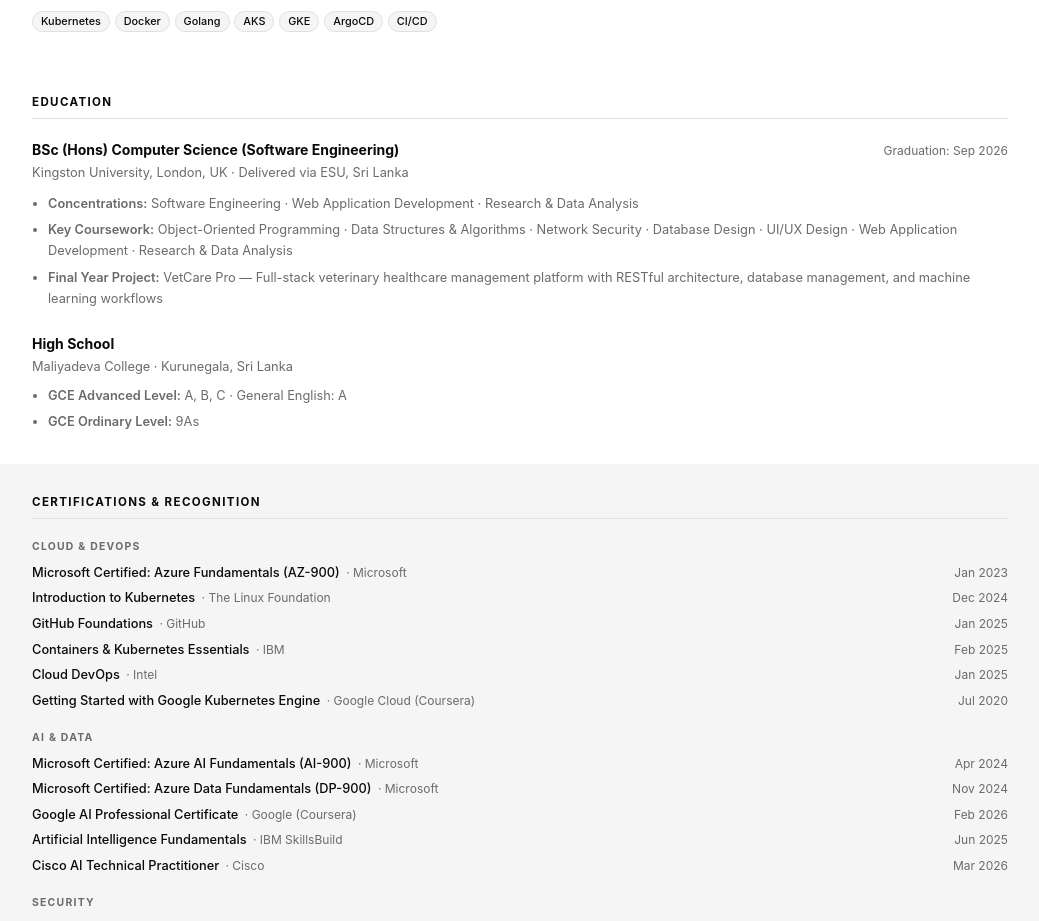
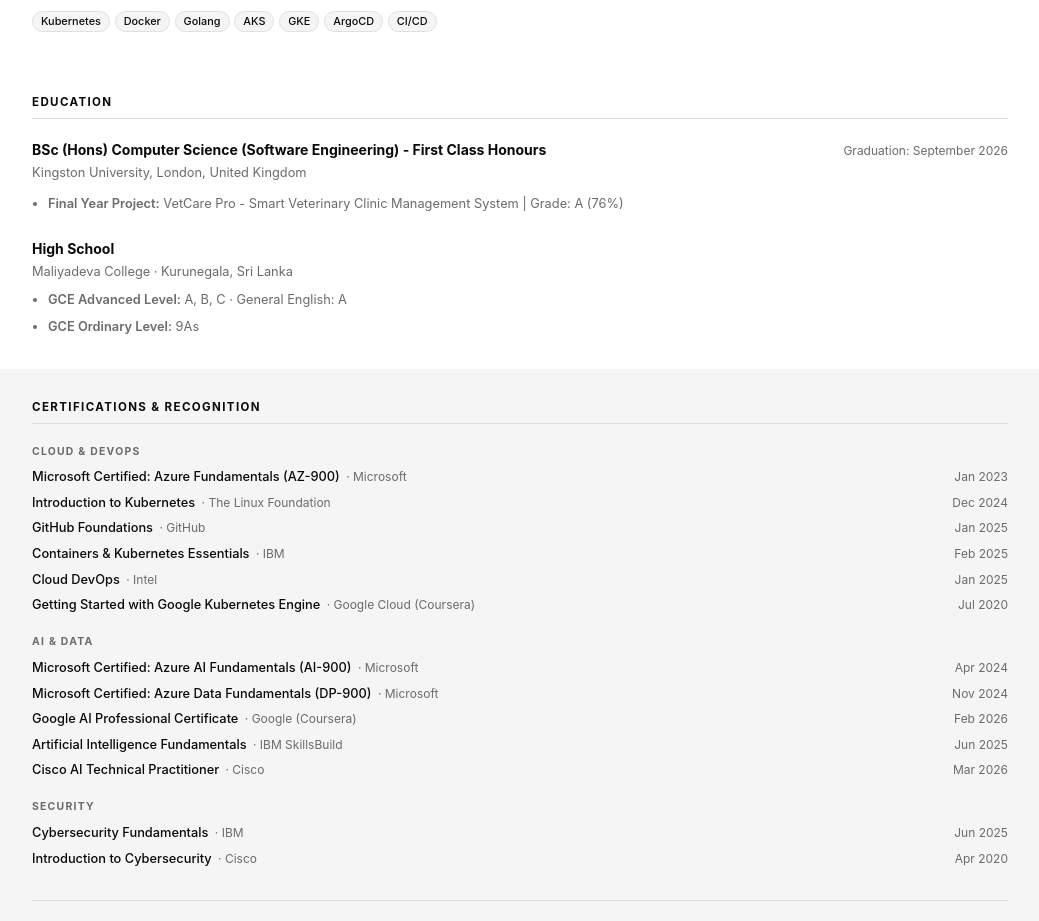
Before and after one commit to kalharatennakoon/kalharatennakoon.github.io, a React (Vite) app: page / in a window 1280 px wide. Shown: the part 2780-3701 px from the top of the page, without its empty margins (120-1159 px from the left). Built offline with nearby package versions, Linux system fonts and the light colour scheme; a web font is replaced by a local one.

Commit message:
Update resume and education details

```diff
--- a/src/components/Education.tsx
+++ b/src/components/Education.tsx
@@ -11,19 +11,13 @@
           {/* Kingston University */}
           <div>
             <div style={{ display: 'flex', justifyContent: 'space-between', alignItems: 'baseline', flexWrap: 'wrap', gap: '0.25rem', marginBottom: '0.2rem' }}>
-              <span style={{ fontSize: '0.875rem', fontWeight: 700, color: 'var(--text-primary)' }}>BSc (Hons) Computer Science (Software Engineering)</span>
-              <span style={{ fontSize: '0.75rem', color: 'var(--text-secondary)', whiteSpace: 'nowrap' }}>Graduation: Sep 2026</span>
+              <span style={{ fontSize: '0.875rem', fontWeight: 700, color: 'var(--text-primary)' }}>BSc (Hons) Computer Science (Software Engineering) - First Class Honours</span>
+              <span style={{ fontSize: '0.75rem', color: 'var(--text-secondary)', whiteSpace: 'nowrap' }}>Graduation: September 2026</span>
             </div>
-            <p style={{ fontSize: '0.8rem', color: 'var(--text-secondary)', margin: '0 0 0.625rem' }}>Kingston University, London, UK · Delivered via ESU, Sri Lanka</p>
+            <p style={{ fontSize: '0.8rem', color: 'var(--text-secondary)', margin: '0 0 0.625rem' }}>Kingston University, London, United Kingdom</p>
             <ul style={{ margin: 0, padding: '0 0 0 1rem', display: 'flex', flexDirection: 'column', gap: '0.35rem', listStyleType: 'disc' }}>
               <li style={{ fontSize: '0.8rem', color: 'var(--text-secondary)', lineHeight: 1.65 }}>
-                <span style={{ fontWeight: 600 }}>Concentrations:</span> Software Engineering · Web Application Development · Research & Data Analysis
-              </li>
-              <li style={{ fontSize: '0.8rem', color: 'var(--text-secondary)', lineHeight: 1.65 }}>
-                <span style={{ fontWeight: 600 }}>Key Coursework:</span> Object-Oriented Programming · Data Structures & Algorithms · Network Security · Database Design · UI/UX Design · Web Application Development · Research & Data Analysis
-              </li>
-              <li style={{ fontSize: '0.8rem', color: 'var(--text-secondary)', lineHeight: 1.65 }}>
-                <span style={{ fontWeight: 600 }}>Final Year Project:</span> VetCare Pro — Full-stack veterinary healthcare management platform with RESTful architecture, database management, and machine learning workflows
+                <span style={{ fontWeight: 600 }}>Final Year Project:</span> VetCare Pro - Smart Veterinary Clinic Management System | Grade: A (76%)
               </li>
             </ul>
           </div>
```
Also changed, not shown: 1 other file (tests, documents, lock files or other folders).
